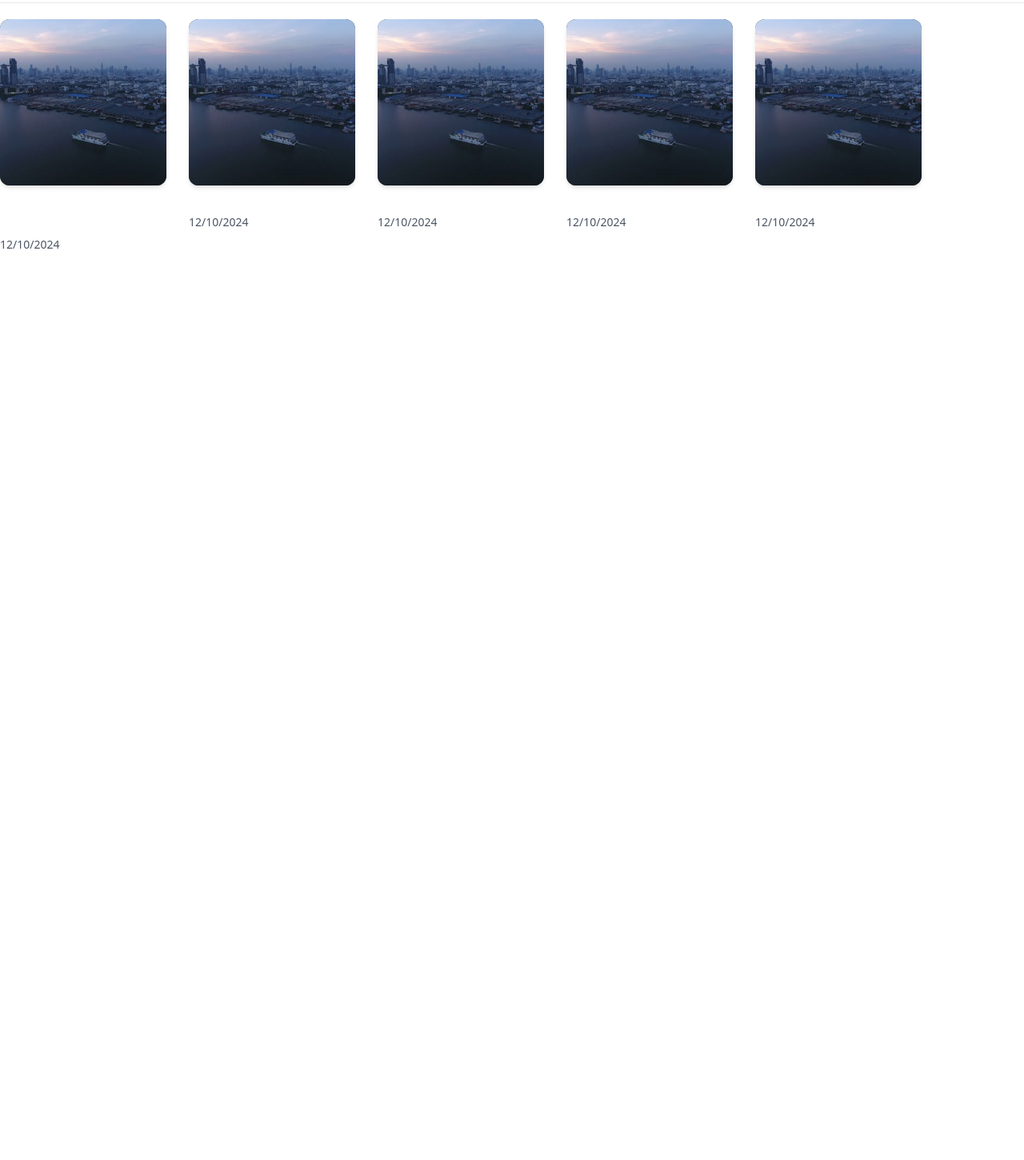
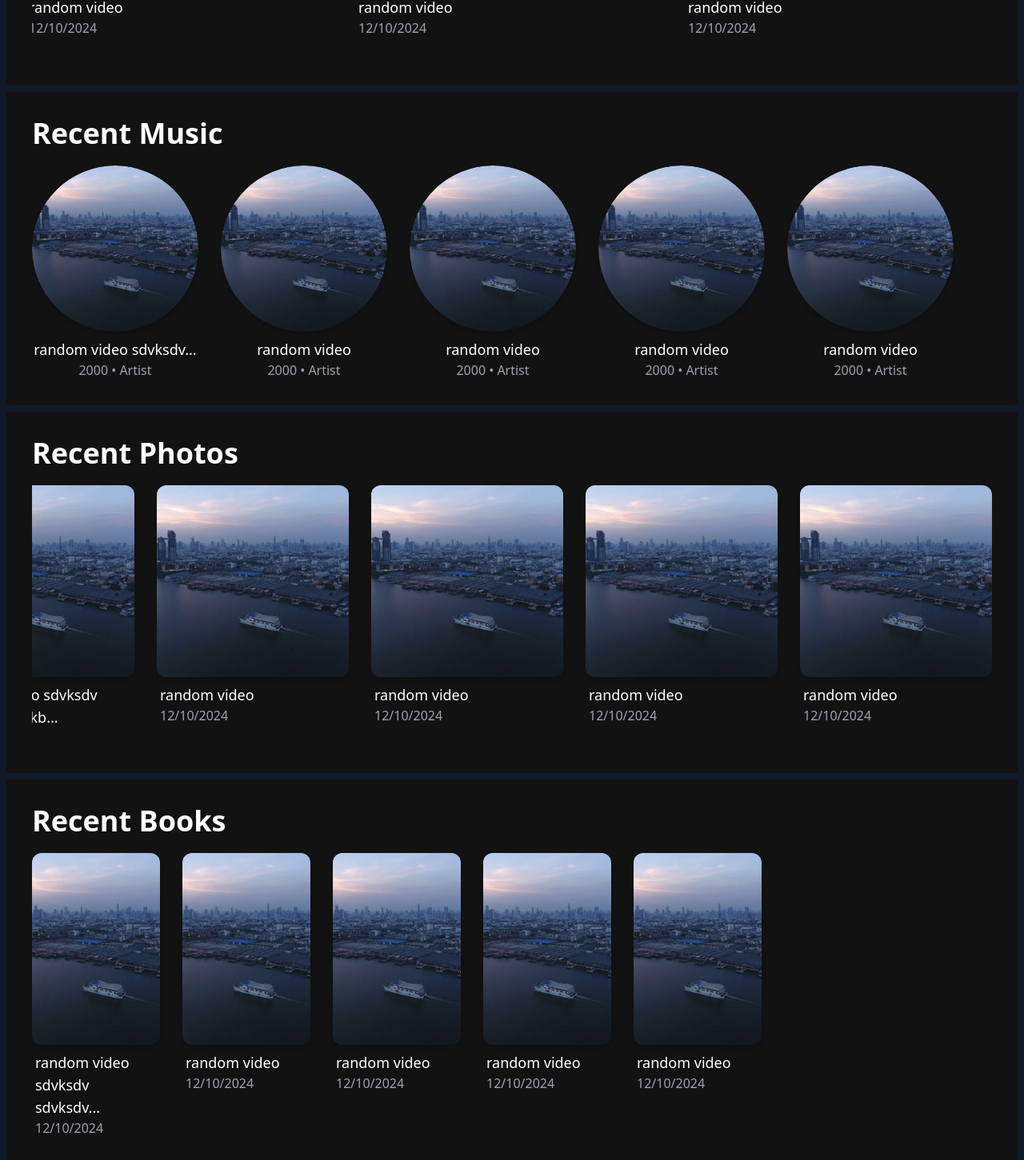
Before and after one commit to HasanBITar/MediaServer, a React (Vite) app in the folder front/: page / in a window 1280 px wide. Shown: the part 399-1850 px from the top of the page at 80% size. Before the commit the page ends 800 px from the top, so only its background shows below. Built offline with nearby package versions, Linux system fonts and the light colour scheme.

Commit message:
completed media cards and homePage

```diff
--- a/front/src/App.css
+++ b/front/src/App.css
@@ -52,6 +52,28 @@
   margin: 0;
 }
 
+body {
+  background-color: #111827;
+}
+
+@keyframes spin {
+  from {
+    transform: rotate(0deg);
+  }
+
+  to {
+    transform: rotate(360deg);
+  }
+}
+
+.rotate-continuous {
+  animation: spin 4s linear infinite paused;
+}
+
+.rotate-continuous:hover {
+  animation-play-state: running;
+}
+
 /* body {
   min-height: 100vh;
   max-height: fit-content;
--- a/front/src/Layouts/MainLayout.jsx
+++ b/front/src/Layouts/MainLayout.jsx
@@ -6,7 +6,7 @@ const MainLayout = () => {
     return (
         <>
             <NavBar />
-            <main className="w-full lg:p-8 p-6 mx-auto max-w-8xl bg-gray-900 text-white">
+            <main className="w-full p-2 mx-auto max-w-8xl bg-gray-900 text-white">
                 <Outlet />
             </main>
             {/* <footer>
--- a/front/src/Pages/HomePage.jsx
+++ b/front/src/Pages/HomePage.jsx
@@ -1,13 +1,15 @@
 
 import HomeSection from "../components/container/HomeSection";
 import VideoCard from "../components/cards/VideoCard";
-import MediaCard from "../components/cards/MediaCard";
+import ImageCard from "../components/cards/ImageCard";
+import AudioCard from "../components/cards/AudioCard";
+import BookCard from "../components/cards/BookCard";
 
 const data = [
     {
         video_id: 'svd329esvdsdv1',
         thumbnail: 'images/thumb.jpeg',
-        fileName: 'random video sdvksdv sdvksdv sdv kblos osiw isvd svvsd iwev',
+        fileName: 'random video sdvksdv sdvksdv sdv kblos osiw isvd svvsd iwev svdisdv sjv jsdvdj sdvj jsvd jwro q;b wo wjv wvh',
         duration: 1000,
         durationWatched: 20,
         createDate: '12/10/2024'
@@ -63,11 +65,11 @@ const HomePage = () => {
                 ))}
             </HomeSection>
 
-            <hr className="my-7 border-t-2 border-gray-700" />
+            {/* <hr className="my-7 border-t-2 border-gray-700" /> */}
 
-            <HomeSection fileName={'Recent Photos'}>
+            <HomeSection title={'Recent Music'}>
                 {data.map((item) => (
-                    <MediaCard
+                    <AudioCard
                         key={item.video_id}
                         id={item.video_id}
                         thumbnail={item.thumbnail}
@@ -78,6 +80,34 @@ const HomePage = () => {
                 ))}
             </HomeSection>
 
+
+            {/* <hr className="my-7 border-t-2 border-gray-700" /> */}
+
+            <HomeSection title={'Recent Photos'}>
+                {data.map((item) => (
+                    <ImageCard
+                        key={item.video_id}
+                        id={item.video_id}
+                        thumbnail={item.thumbnail}
+                        title={item.fileName}
+                        type="PDF"
+                        createDate="12/10/2024"
+                    />
+                ))}
+            </HomeSection>
+
+            <HomeSection title={'Recent Books'}>
+                {data.map((item) => (
+                    <BookCard
+                        key={item.video_id}
+                        id={item.video_id}
+                        thumbnail={item.thumbnail}
+                        title={item.fileName}
+                        type="PDF"
+                        createDate="12/10/2024"
+                    />
+                ))}
+            </HomeSection>
         </>
     )
 }
--- a/front/src/components/Navbar/NavList.jsx
+++ b/front/src/components/Navbar/NavList.jsx
@@ -20,7 +20,7 @@ const NavList = ({ children }) => {
     ];
 
     return (
-        <ul className="flex flex-col p-4 lg:p-0 mt-4 font-medium border border-gray-100 rounded-lg bg-gray-50 lg:space-x-8 rtl:space-x-reverse lg:flex-row lg:mt-0 lg:border-0 lg:bg-white dark:bg-gray-800 lg:dark:bg-gray-800 dark:border-gray-700">
+        <ul className="flex flex-col p-4 lg:p-0 mt-4 font-medium border rounded-lg lg:space-x-8 rtl:space-x-reverse lg:flex-row lg:mt-0 lg:border-0  dark:border-gray-700">
             {navItems.map((item) => (
                 <li key={item.label}>
                     <Link
--- a/front/src/components/Navbar/Navbar.jsx
+++ b/front/src/components/Navbar/Navbar.jsx
@@ -14,7 +14,7 @@ const NavBar = () => {
 
 
   return (
-    <nav className="bg-white border-gray-200 dark:bg-gray-800 sticky top-0 z-50">
+    <nav className="bg-white border-gray-200 dark:bg-gray-900 sticky top-0 z-50">
       <div className="max-w-screen-xxl flex flex-wrap items-center justify-between mx-auto p-4">
         <Logo />
 
--- /dev/null
+++ b/front/src/components/cards/AudioCard.jsx
@@ -0,0 +1,29 @@
+import { Link } from "react-router-dom";
+import { formatString, formatDate } from "../../utils/helpers";
+
+
+const AudioCard = ({ id, thumbnail, title, type, createDate, artisit }) => {
+    const formatedTitle = formatString(title, 20);
+    const formatedDate = formatDate(createDate);
+    return (
+        <Link to={`/view/${id}`} className="inline-block w-1/3 md:w-44 lg:w-52 md:flex-auto flex-none ">
+            <div className="relative w-full overflow-hidden rounded-full shadow-md bg-gray-800">
+                {/* Thumbnail */}
+                <div className="w-full h-0 rotate-continuous" style={{ paddingBottom: '100%' }}>
+                    <img
+                        src={thumbnail}
+                        alt={formatedTitle}
+                        className="absolute inset-0 object-cover w-full h-full rounded-full transition duration-500 ease-in-out"
+                    />
+                </div>
+            </div>
+            {/* Video Info */}
+            <div className="mt-2 text-center">
+                <h3 className="text-lg font-medium text-white">{formatedTitle}</h3>
+                <p className="text-md font-medium text-gray-400">2000 • Artist</p>
+            </div>
+        </Link>
+    );
+};
+
+export default AudioCard;
--- /dev/null
+++ b/front/src/components/cards/BookCard.jsx
@@ -0,0 +1,29 @@
+import { Link } from "react-router-dom";
+import { formatString, formatDate } from "../../utils/helpers";
+
+
+const BookCard = ({ id, thumbnail, title, type, createDate }) => {
+    const formatedTitle = formatString(title, 28);
+    const formatedDate = formatDate(createDate);
+    return (
+        <Link to={`/view/${id}`} className="inline-block w-1/3 md:w-32 lg:w-40 md:flex-auto flex-none ">
+            <div className="relative w-full overflow-hidden rounded-xl shadow-md bg-gray-800">
+                {/* Thumbnail */}
+                <div className="w-full h-0" style={{ paddingBottom: '150%' }}>
+                    <img
+                        src={thumbnail}
+                        alt={formatedTitle}
+                        className="absolute inset-0 object-cover w-full h-full transition-transform duration-300 transform hover:scale-110"
+                    />
+                </div>
+            </div>
+            {/* Video Info */}
+            <div className="mt-2 px-1">
+                <h3 className="text-lg font-medium text-white">{formatedTitle}</h3>
+                <p className="text-md font-medium text-gray-400">{formatedDate}</p>
+            </div>
+        </Link>
+    );
+};
+
+export default BookCard;
--- a/front/src/components/cards/MediaCard.jsx
+++ b/front/src/components/cards/ImageCard.jsx
@@ -2,11 +2,11 @@ import { Link } from "react-router-dom";
 import { formatString, formatDuration, formatDate } from "../../utils/helpers";
 
 
-const MediaCard = ({ id, thumbnail, title, type, createDate }) => {
+const ImageCard = ({ id, thumbnail, title, type, createDate }) => {
     const formatedTitle = formatString(title);
     const formatedDate = formatDate(createDate);
     return (
-        <Link to={`/view/${id}`} className="inline-block w-1/3 md:w-44 lg:w-52 md:flex-auto flex-none ">
+        <Link to={`/view/${id}`} className="inline-block w-[45%] md:w-52 lg:w-60 xl:64 md:flex-auto flex-none ">
             <div className="relative w-full overflow-hidden rounded-xl shadow-md bg-gray-800">
                 {/* Thumbnail */}
                 <div className="w-full h-0" style={{ paddingBottom: '100%' }}>
@@ -18,12 +18,12 @@ const MediaCard = ({ id, thumbnail, title, type, createDate }) => {
                 </div>
             </div>
             {/* Video Info */}
-            <div className="mt-2">
+            <div className="mt-2 px-1">
                 <h3 className="text-lg font-medium text-white">{formatedTitle}</h3>
-                <p className="text-sm text-gray-600">{formatedDate}</p>
+                <p className="text-md font-medium text-gray-400">{formatedDate}</p>
             </div>
         </Link>
     );
 };
 
-export default MediaCard;
+export default ImageCard;
--- a/front/src/components/cards/VideoCard.jsx
+++ b/front/src/components/cards/VideoCard.jsx
@@ -3,7 +3,7 @@ import { formatString, formatDuration, formatDate } from "../../utils/helpers";
 
 const VideoCard = ({ id, thumbnail, title, duration, durationWatched, createDate }) => {
     const progress = durationWatched / duration * 100;
-    const formatedTitle = formatString(title);
+    const formatedTitle = formatString(title, 80);
     const formatedDuration = formatDuration(duration);
     const formatedDate = formatDate(createDate);
     return (
@@ -30,9 +30,9 @@ const VideoCard = ({ id, thumbnail, title, duration, durationWatched, createDate
                 </div>
             </div>
             {/* Video Info */}
-            <div className="mt-2">
+            <div className="mt-2 px-1">
                 <h3 className="text-lg font-medium text-white">{formatedTitle}</h3>
-                <p className="text-sm text-gray-600">{formatedDate}</p>
+                <p className="text-md font-medium text-gray-400">{formatedDate}</p>
             </div>
         </Link>
     );
--- a/front/src/components/container/HomeSection.jsx
+++ b/front/src/components/container/HomeSection.jsx
@@ -40,7 +40,7 @@ const HomeSection = ({ title, children }) => {
 
 
     return (
-        <div className="flex flex-col m-auto">
+        <div className="flex flex-col m-auto rounded bg-gray-800 p-5 lg:p-8 mb-2">
             <h1 className="flex pb-5 font-bold text-4xl text-white">
                 {title}
             </h1>
--- a/front/tailwind.config.js
+++ b/front/tailwind.config.js
@@ -24,6 +24,14 @@ export default {
       width: {
         'card-lg': '40rem',
       },
+      colors: {
+        gray: {
+          900: '#000000',
+          800: '#121212',
+          // 900: '#1f2937',
+          // 800: '#111827'
+        },
+      }
     },
   },
   variants: {
```
